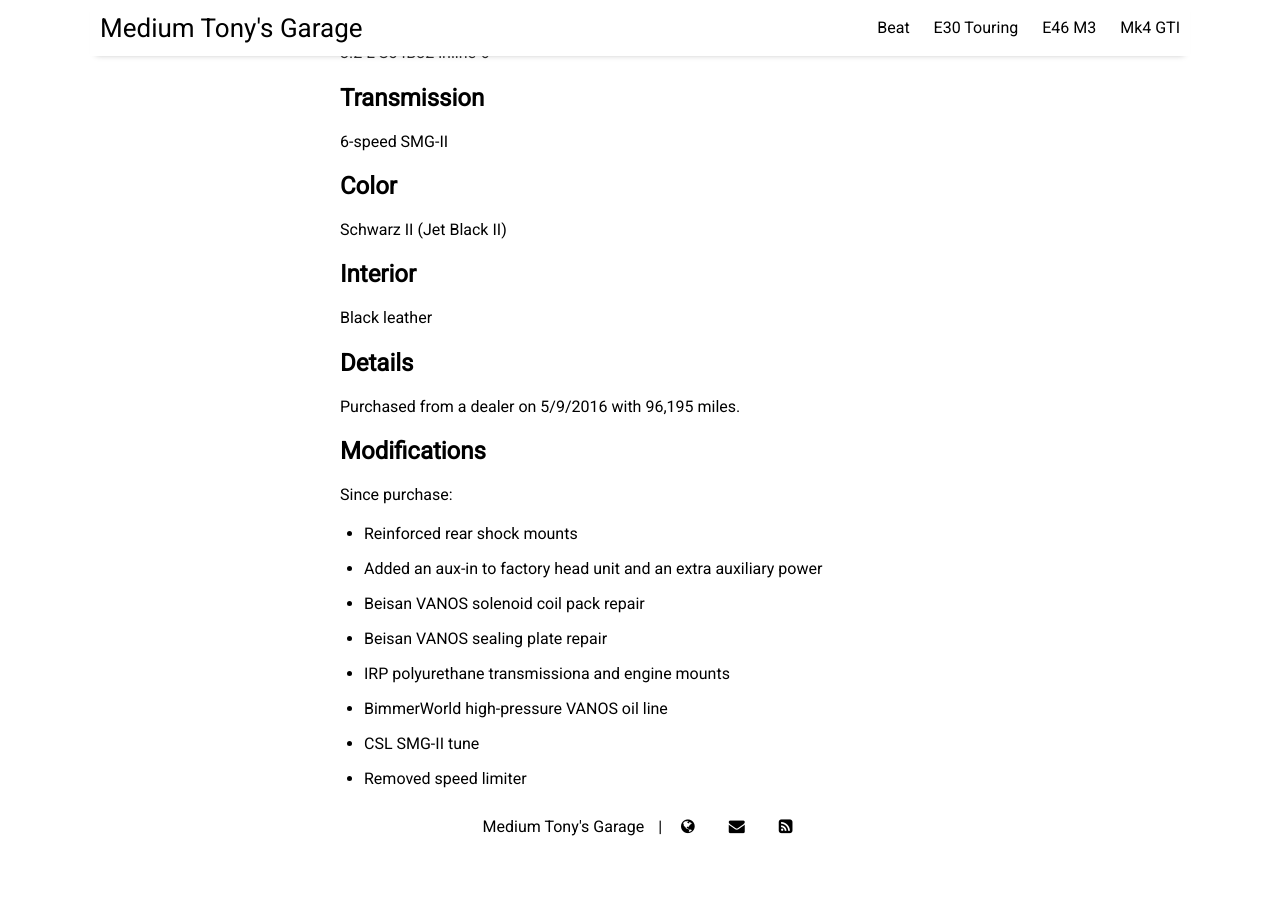
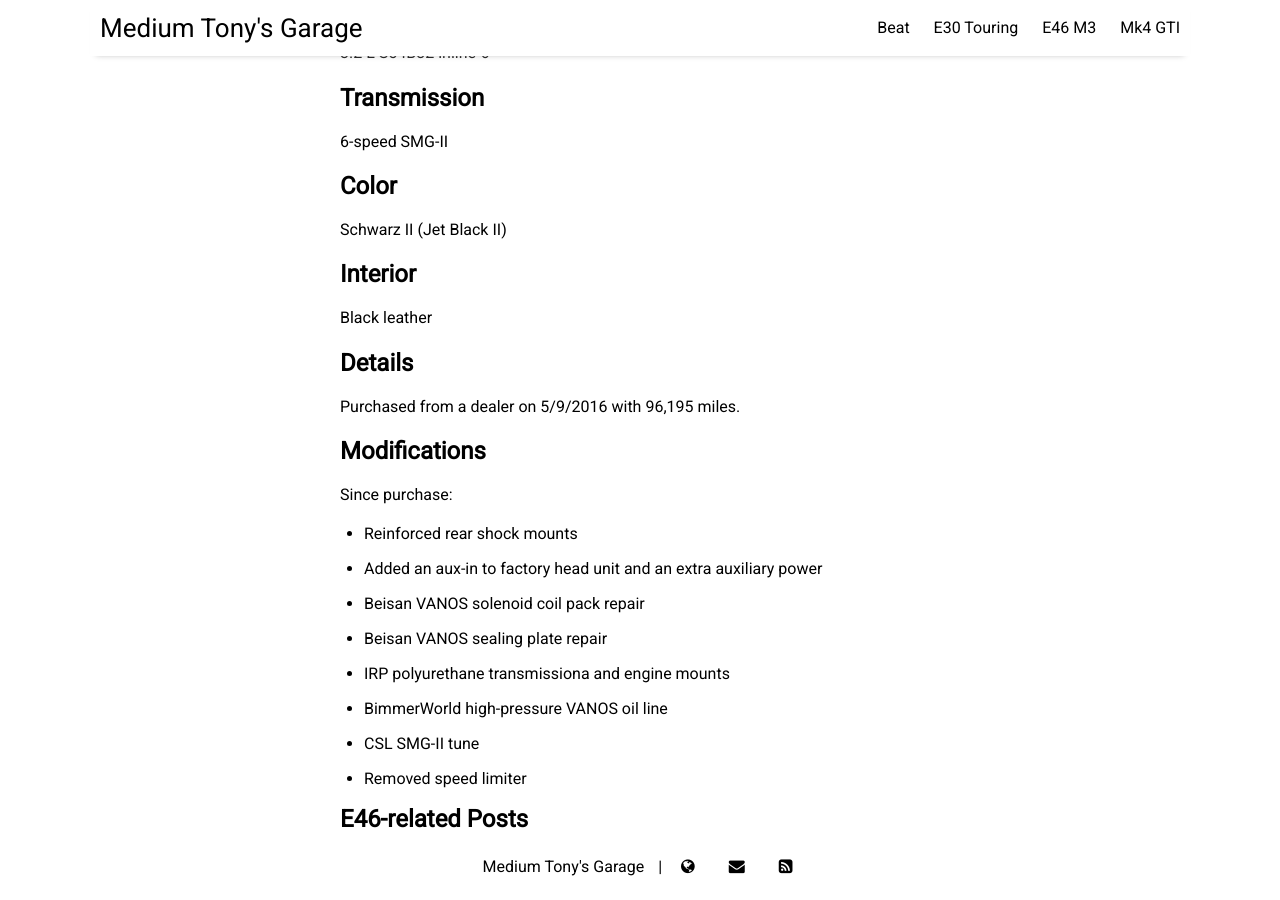
Before and after one commit to prestia/mediumtonys, a Jekyll site: the page built from _posts/2023-8-21-e46-m3-specs.md, in a window 1280 px wide and 900 px high, scrolled down 642 px. Built offline with Jekyll 4.4.1, drawn with Linux system fonts in a browser that asks for light colours; nearby versions of some CDN libraries; before the commit the page ends 1502 px from its top, so only the background shows below that.

Commit message:
Update 2023-8-21-e46-m3-specs.md

```diff
--- a/_posts/2023-8-21-e46-m3-specs.md
+++ b/_posts/2023-8-21-e46-m3-specs.md
@@ -32,3 +32,13 @@ Since purchase:
 * BimmerWorld high-pressure VANOS oil line
 * CSL SMG-II tune
 * Removed speed limiter
+
+## E46-related Posts
+
+{% for post in site.posts %}
+  {% if post.categories contains "e46-m3" %}
+    {% unless post.tags contains "specs" %}
+* [{{ post.title }}]({{ post.url }})
+    {% endunless %}
+  {% endif %}
+{% endfor %}
```
